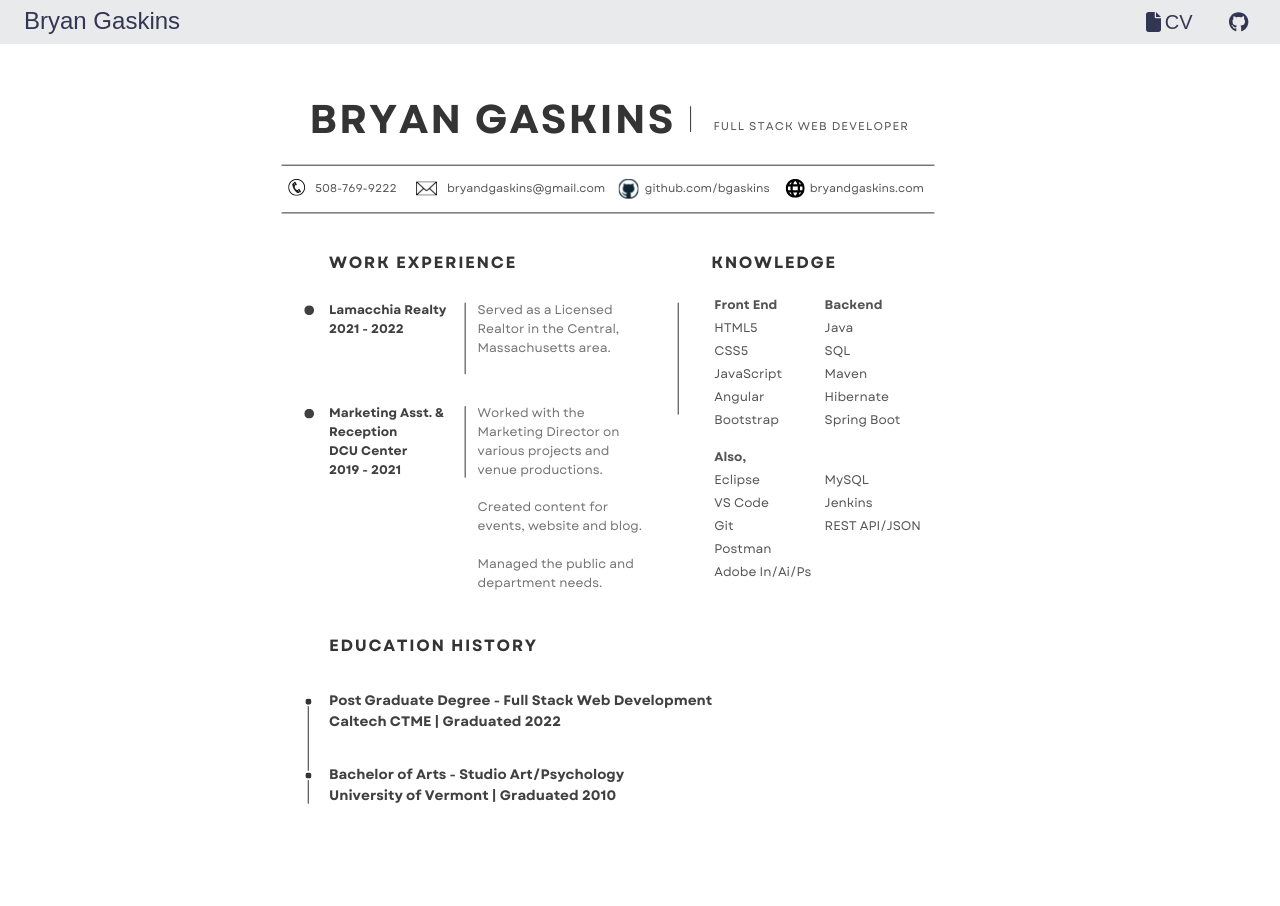
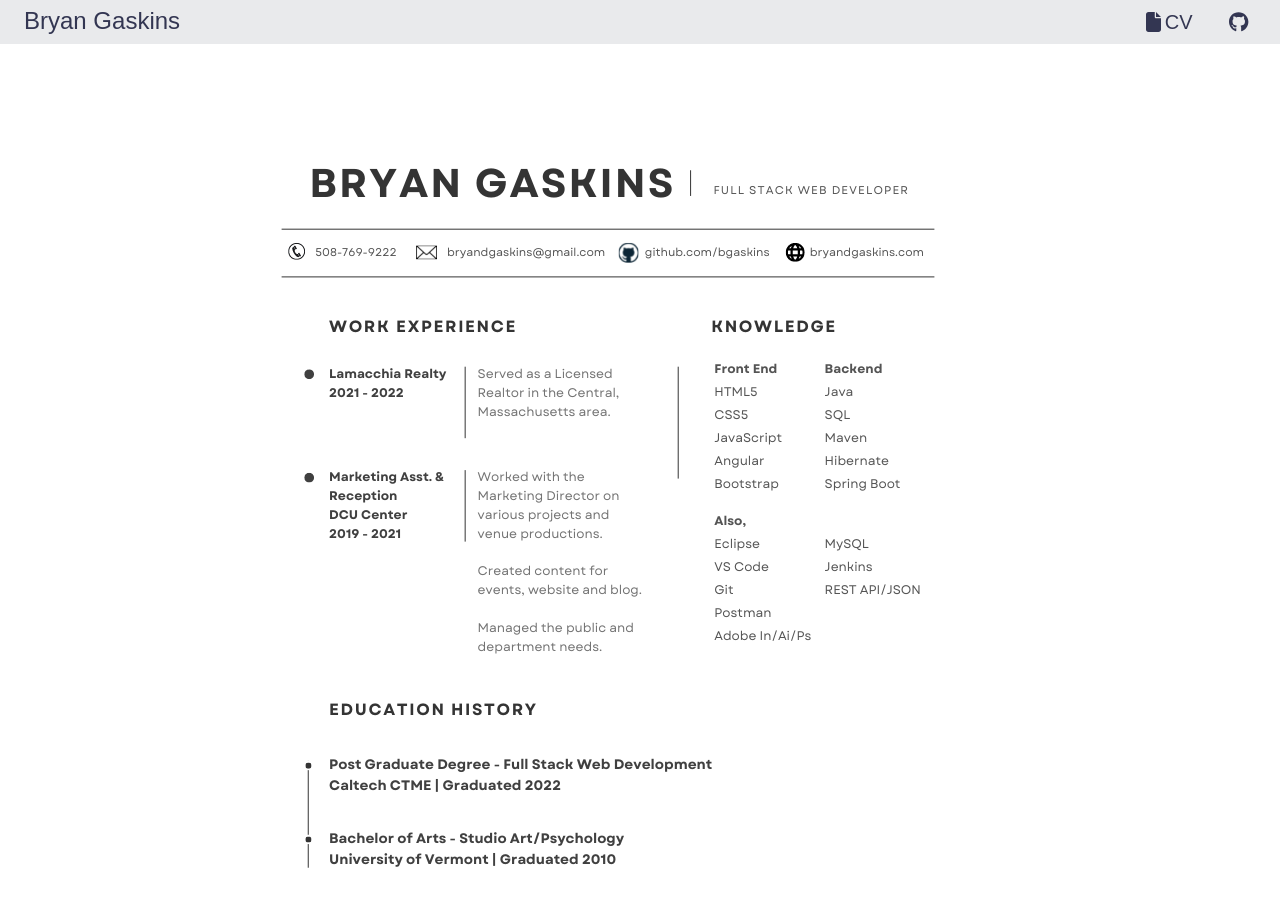
Before and after one commit to bgaskins/portfolio, an Angular app: page /cv in a window 1280 px wide. Shown: the top 906 px of the page. Built offline with nearby package versions, Linux system fonts and the light colour scheme.

Commit message:
Update cv.component.css

```diff
--- a/src/app/cv/cv.component.css
+++ b/src/app/cv/cv.component.css
@@ -9,6 +9,7 @@ body {
     left:3%;
     height: 100%;
     margin: auto;
+    padding-top: 4em;
     position: absolute;
     text-align: center;
     width: 100%;
```
